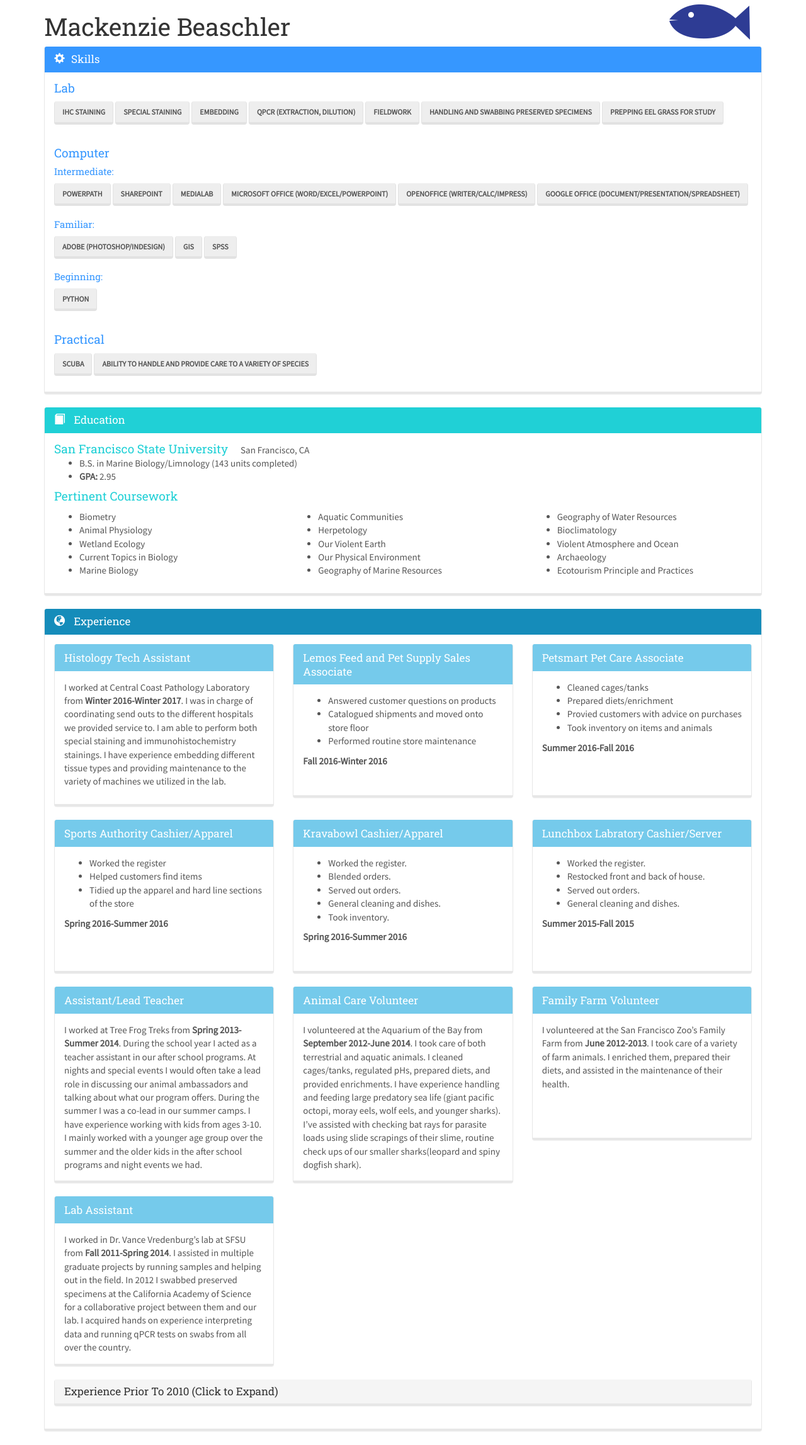
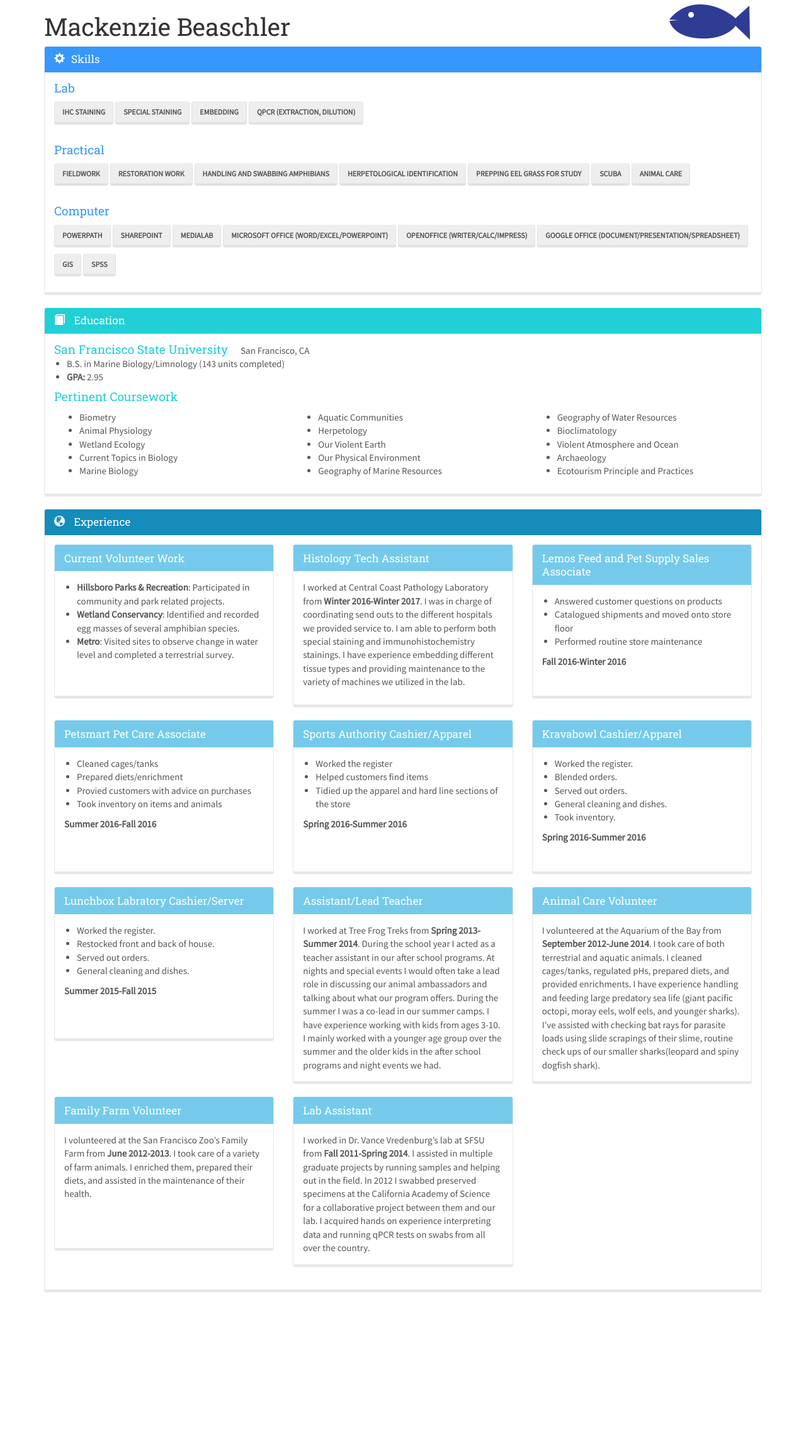
Before and after one commit to iondune/mackenziedunn.com, a Jekyll site: the page built from index.html, in a window 1280 px wide. Shown: the whole page at 63% size. Built offline with Jekyll 4.4.1, drawn with Linux system fonts in a browser that asks for light colours; nearby versions of some CDN libraries; after the commit the page ends 2074 px from its top, so only the background shows below that.

Commit message:
Updated skills, removed old experience, added latest volunteer work.

```diff
--- a/_data/resume/experience.yml
+++ b/_data/resume/experience.yml
@@ -1,3 +1,11 @@
+
+- heading: Current Volunteer Work
+  body: >
+    <ul>
+    <li><strong>Hillsboro Parks & Recreation</strong>: Participated in community and park related projects.</li>
+    <li><strong>Wetland Conservancy</strong>: Identified and recorded egg masses of several amphibian species.</li>
+    <li><strong>Metro</strong>: Visited sites to observe change in water level and completed a terrestrial survey.</li>
+    </ul>
 
 - heading: Histology Tech Assistant
   body: >
@@ -9,7 +17,7 @@
     </p>
 
 - heading: Lemos Feed and Pet Supply Sales Associate
-  clear: visible-sm-block
+  clear: visible-lg-block
   body: >
     <ul>
     <li>Answered customer questions on products</li>
@@ -19,7 +27,7 @@
     <strong>Fall 2016-Winter 2016</strong>
 
 - heading: Petsmart Pet Care Associate
-  clear: visible-lg-block
+  clear:
   body: >
     <ul>
     <li>Cleaned cages/tanks</li>
@@ -71,7 +79,6 @@
     older kids in the after school programs and night events we had.
 
 - heading: Animal Care Volunteer
-  clear: visible-md-block visible-sm-block
   body: >
     I volunteered at the Aquarium of the Bay from <strong>September 2012-June 2014</strong>. I
     took care of both terrestrial and aquatic animals. I cleaned cages/tanks,
@@ -82,7 +89,7 @@
     of our smaller sharks(leopard and spiny dogfish shark).
 
 - heading: Family Farm Volunteer
-  clear: visible-lg-block
+  clear: visible-md-block visible-sm-block
   body: >
     I volunteered at the San Francisco Zoo’s Family Farm from <strong>June 2012-2013</strong>. I
     took care of a variety of farm animals. I enriched them, prepared their
--- a/_data/resume/skills.yml
+++ b/_data/resume/skills.yml
@@ -1,44 +1,47 @@
 lab:
   - name: IHC Staining
-    description: Can use both Ventana Ultra and XT to perform a variety of stains
+    description: Can use both Ventana Ultra and XT to perform a variety of stains.
   - name: Special Staining
-    description: Can perform a variety of stains manually and using a Ventana Nexes
+    description: Can perform a variety of stains manually and using a Ventana Nexes.
   - name: Embedding
-    description: Can embed tissues using a Tissuetek for Histology purposes
+    description: Can embed tissues using a Tissuetek for Histology purposes.
   - name: qPCR (Extraction, Dilution)
-    description: I’ve been doing qPCR for the Vredenburg lab at SFSU for 3 years
+    description: Ran qPCR for B. dendrobatidis.
+
+practical:
   - name: Fieldwork
-    description: I have been in the field several times assisting the Vredenburg lab with swabbing and collecting of amphibians. I collected soil samples and data for my Wetland Ecology class for a semester. I also assisted a wetland project from Boyer’s Lab where we spent several hours setting up plots of marine plants in the San Francisco Bay.
-  - name: Handling and swabbing preserved specimens
-    description: I spent several days swabbing specimens at the Cal Academy for a collaborative project with the Vredenburg lab.
+    description: Collected soil core samples and data on <i>Spartina foliosa</i> for my Wetland Ecology class.
+  - name: Restoration Work
+    description: >
+      Assisted Boyer's lab in setting up plots of marine plants in the San Francisco Bay and aided in the removal of non-native Sea Lavendar (<i>L. durisculum</i> and <i>L. ramosissimum ssp. provinciale</i>).
+      Planted native plants at Jackson Bottom with Friends of Trees and cleared trails with The Wetland Conservancy.
+  - name: Handling and swabbing amphibians
+    description: Swabbed preserved specimens at the Cal Academy for a collaborative project with the Vredenburg lab. Swabbed live <i>Xenopus laevis</i> and <i>Rana cascadae</i> while at SFSU.
+  - name: herpetological identification
+    description: >
+      Had identification classwork at the Angelo Coast Range Reserve and did a terrestrial survey with Metro at the Chehalem Ridge Natural Area.
+      Performed eggmass surveys with the Wetland Conservancy.
   - name: Prepping eel grass for study
-    description: I spent several hours preparing eel grass samples for tests. Scrapping of epiphytes and taking several measurements.
-computer:
-  intermediate:
-    - name: Powerpath
-      description: Used while at CCPL
-    - name: Sharepoint
-      description: Used while at CCPL
-    - name: MediaLab
-      description: Used while at CCPL
-    - name: Microsoft Office (Word/Excel/Powerpoint)
-      description: Used for years in multiple settings
-    - name: Openoffice (Writer/Calc/Impress)
-      description: Used for years in multiple settings
-    - name: Google Office (Document/Presentation/Spreadsheet)
-      description: Used for years in multiple settings
-  familiar:
-    - name: Adobe (Photoshop/Indesign)
-      description: Used for 1 year in high school for journalism as a page editor
-    - name: GIS
-      description: Used for mapping fieldwork numerous times over 3 years
-    - name: SPSS
-      description: Used in biometry for 1 semester
-  beginning:
-    - name: Python
-      description: I’m starting to learn coding through codeacademy
-practical:
+    description: Prepared eel grass samples for testing by scrapping off epiphytes and taking measurements.
   - name: SCUBA
     description: I received a NAUI open water certification
-  - name: Ability to handle and provide care to a variety of species
+  - name: Animal care
     description: Through volunteering, work, and my own experiences I have worked and taken care of a multitude of different animals.
+
+computer:
+  - name: Powerpath
+    description: Used while at CCPL
+  - name: Sharepoint
+    description: Used while at CCPL
+  - name: MediaLab
+    description: Used while at CCPL
+  - name: Microsoft Office (Word/Excel/Powerpoint)
+    description: Used for years in multiple settings
+  - name: Openoffice (Writer/Calc/Impress)
+    description: Used for years in multiple settings
+  - name: Google Office (Document/Presentation/Spreadsheet)
+    description: Used for years in multiple settings
+  - name: GIS
+    description: Used for mapping fieldwork numerous times over 3 years
+  - name: SPSS
+    description: Used in biometry for 1 semester
--- a/css/style.css
+++ b/css/style.css
@@ -40,3 +40,7 @@ body {
 .pop {
   margin-bottom: 10px;
 }
+
+.panel-body > ul {
+  padding-left: 20px;
+}
--- a/index.html
+++ b/index.html
@@ -23,35 +23,20 @@ script: |
   </button>
 {% endfor %}
 
-    <h4 class="text-danger" style="margin-top: 25px">Computer</h4>
-
-    <h5 class="text-danger">Intermediate:</h5>
-{% for skill in site.data.resume.skills.computer.intermediate %}
-    <button type="button" class="btn btn-default pop" data-container="body" data-toggle="popover" data-placement="bottom" data-trigger="focus" data-content="{{ skill.description }}">
-      {{ skill.name }}
-    </button>
-{% endfor %}
-
-    <h5 class="text-danger">Familiar:</h5>
-{% for skill in site.data.resume.skills.computer.familiar %}
-    <button type="button" class="btn btn-default pop" data-container="body" data-toggle="popover" data-placement="bottom" data-trigger="focus" data-content="{{ skill.description }}">
-      {{ skill.name }}
-    </button>
-{% endfor %}
-
-    <h5 class="text-danger">Beginning:</h5>
-{% for skill in site.data.resume.skills.computer.beginning %}
-    <button type="button" class="btn btn-default pop" data-container="body" data-toggle="popover" data-placement="bottom" data-trigger="focus" data-content="{{ skill.description }}">
-      {{ skill.name }}
-    </button>
-{% endfor %}
-
-    <h4 class="text-danger" style="margin-top: 25px">Practical</h4>
+    <h4 class="text-danger" style="margin-top: 20px;">Practical</h4>
 
 {% for skill in site.data.resume.skills.practical %}
   <button type="button" class="btn btn-default pop" data-container="body" data-toggle="popover" data-placement="bottom" data-trigger="focus" data-content="{{ skill.description }}">
     {{ skill.name }}
   </button>
+{% endfor %}
+
+    <h4 class="text-danger" style="margin-top: 20px">Computer</h4>
+
+{% for skill in site.data.resume.skills.computer %}
+    <button type="button" class="btn btn-default pop" data-container="body" data-toggle="popover" data-placement="bottom" data-trigger="focus" data-content="{{ skill.description }}">
+      {{ skill.name }}
+    </button>
 {% endfor %}
 
   </div>
@@ -118,43 +103,6 @@ script: |
 {% endfor %}
 
     </div>
-    <div class="row">
-    <div class="col-xs-12">
-    <div class="panel-group" id="accordion" role="tablist" aria-multiselectable="true">
-      <div class="panel panel-default">
-        <div class="panel-heading" role="tab" id="headingOne">
-          <h4 class="panel-title">
-            <a data-toggle="collapse" data-parent="#accordion" href="#collapseOne" aria-expanded="true" aria-controls="collapseOne">
-              Experience Prior To 2010 (Click to Expand)
-            </a>
-          </h4>
-        </div>
-        <div id="collapseOne" class="panel-collapse collapse" role="tabpanel" aria-labelledby="headingOne">
-          <div class="panel-body">
-            <div class="row">
-
-{% for experience in site.data.resume.oldexperience %}
-              <div class="col-lg-4 col-sm-6">
-                <div class="panel panel-info" style="min-height: 244px;">
-                  <div class="panel-heading">
-                    {% if experience.icon %}<img src="{{ experience.icon | prepend: site.baseurl }}" style="padding-right: 10px;"/> {% endif %}
-                    <h3 class="panel-title" style="vertical-align: bottom; display: inline;">{{ experience.heading }}</h3>
-                  </div>
-                  <div class="panel-body">
-                    {{ experience.body }}
-                  </div>
-                </div>
-              </div>
-              {% if experience.clear %}<div class="clearfix {{ experience.clear }}"></div>{% endif %}
-{% endfor %}
-
-            </div>
-          </div>
-        </div>
-      </div>
-    </div>
-    </div>
-    </div>
   </div>
 </div>
 
```
Also changed, not shown: _data/resume/oldexperience.yml (deleted, +0 -21 lines).
